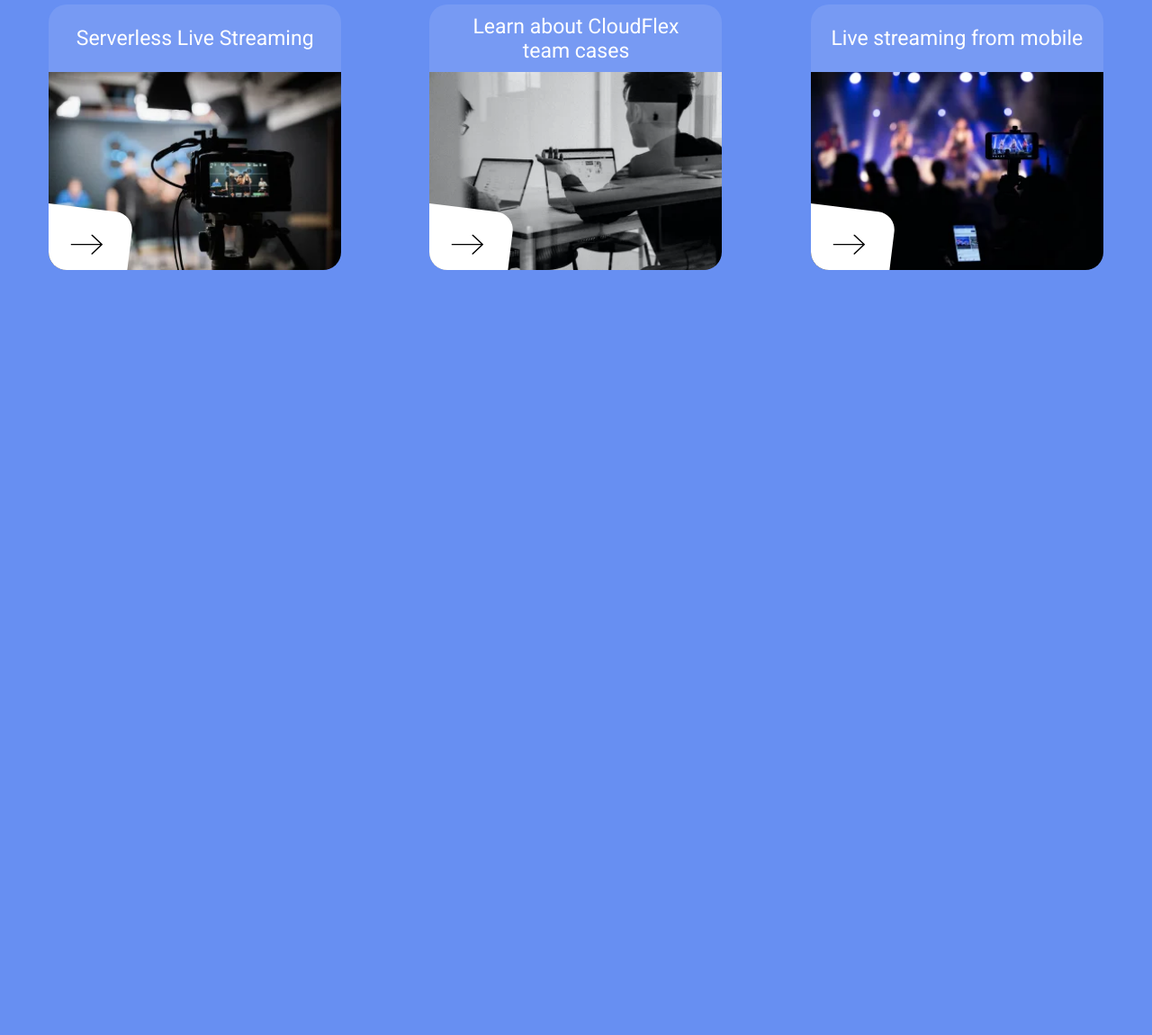
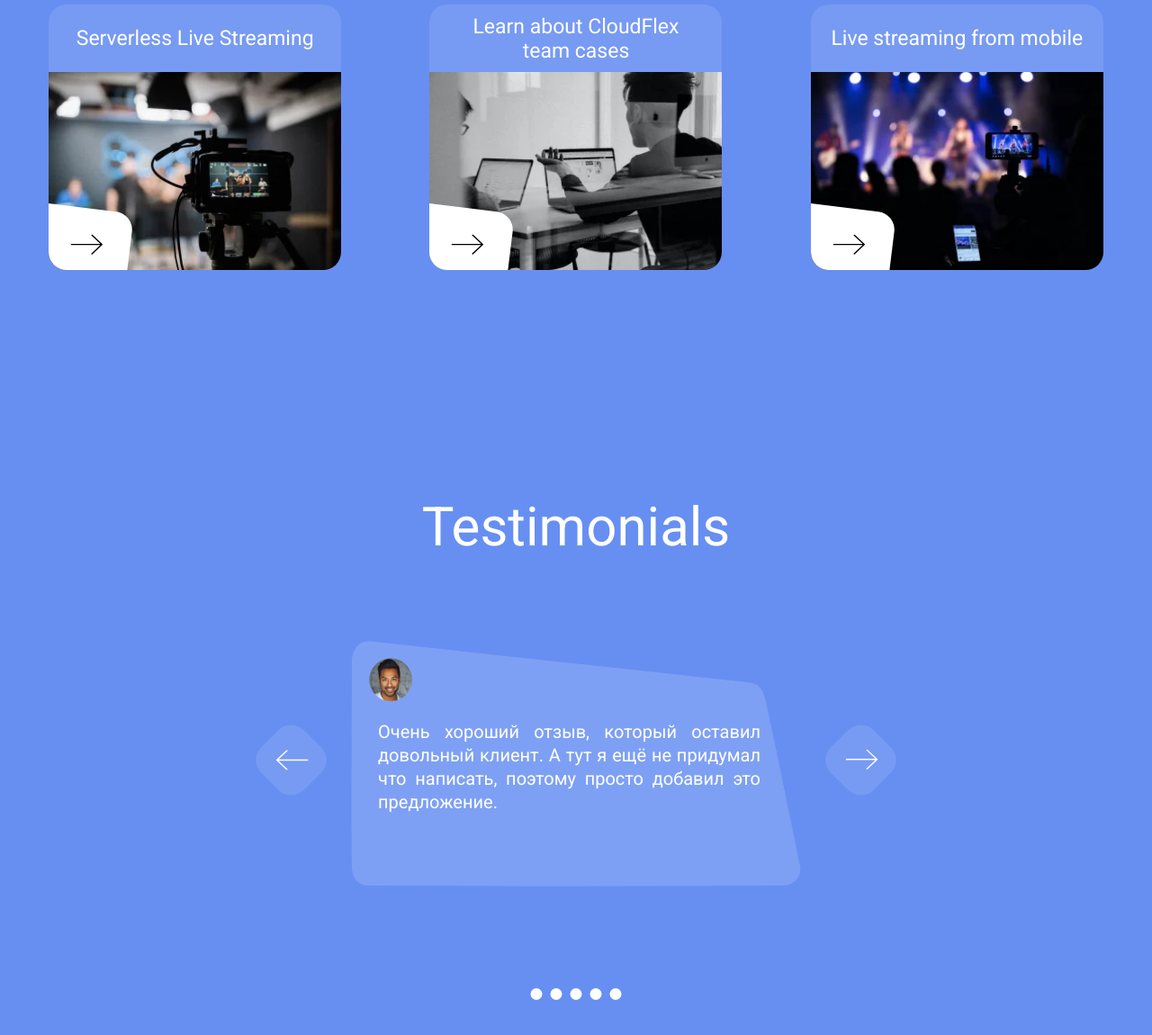
Before and after one commit to atrocityz/live_streaming_landing, a website: page index.html in a window 1280 px wide. Shown: the part 4166-5316 px from the top of the page at 90% size. Before the commit the page ends 4466 px from the top, so only its background shows below. Drawn offline with nearby package versions, Linux system fonts and the light colour scheme; files that its build step writes are made by us from their sources.

Commit message:
testimonials section implementation

```diff
--- a/index.html
+++ b/index.html
@@ -24,10 +24,10 @@
 
         <div class="nav__links">
           <ul class="nav__links-list list" aria-label="navigation links">
-            <li class="list__item" aria-label="first link">
+            <li class="list__item">
               <a href="#" class="list__item-link">about us</a>
             </li>
-            <li class="list__item" aria-label="second link">
+            <li class="list__item">
               <a href="#" class="list__item-link">contact</a>
             </li>
           </ul>
@@ -212,6 +212,47 @@
         </div>
       </div>
     </section>
+
+    <section class="testimonials-section" aria-label="testimonials section">
+      <div class="container">
+        <div class="testimonials">
+          <h2 class="testimonials__title">Testimonials</h2>
+          <div class="testimonials__slider slider">
+            <figure class="wave-card" aria-label="testimonials card">
+              <img src="assets/img/avatar_alpha.png" alt="" class="wave-card__avatar">
+
+              <blockquote class="wave-card__quote" cite="" aria-label="testimonials text">
+                <p>
+                  Очень хороший отзыв, который оставил
+                  довольный клиент. А тут я ещё не придумал
+                  что написать, поэтому просто добавил это
+                  предложение.
+                </p>
+              </blockquote>
+            </figure>
+
+            <button class="slider__left-btn">
+              <svg class="slider__left-btn_icon" aria-label="arrow icon">
+                <use href="assets/sprites.svg#arrow-icon"></use>
+              </svg>
+            </button>
+            <button class="slider__right-btn">
+              <svg class="slider__right-btn_icon" aria-label="arrow icon">
+                <use href="assets/sprites.svg#arrow-icon"></use>
+              </svg>
+            </button>
+
+            <div class="slider__points">
+              <div class="slider__points-item"></div>
+              <div class="slider__points-item"></div>
+              <div class="slider__points-item"></div>
+              <div class="slider__points-item"></div>
+              <div class="slider__points-item"></div>
+            </div>
+          </div>
+        </div>
+      </div>
+    </section>
   </main>
 </body>
 
--- a/styles/_basic.scss
+++ b/styles/_basic.scss
@@ -29,7 +29,8 @@ body {
   margin: 0;
 }
 
-figure {
+figure,
+blockquote {
   margin: 0;
 }
 
--- a/styles/_cards.scss
+++ b/styles/_cards.scss
@@ -110,3 +110,39 @@
     box-shadow: 0 20px 30px 0 rgba(0, 0, 0, 0.3), inset 0 -5px 70px 25px rgba(0, 0, 0, 0.15);
   }
 }
+
+.wave-card {
+  width: 500px;
+  height: 275px;
+  background: url("../assets/wave_card_bg.svg") center/contain no-repeat;
+  @include m.d-flex(start, start, nowrap, column, 0, 20px);
+
+  &__avatar {
+    margin: 20px 0 0 20px;
+  }
+
+  &__quote {
+    margin: 0 45px 0 30px;
+    @include m.font(20px, 400, v.$color_white);
+    line-height: 130%;
+    text-align: justify;
+  }
+
+  @media (max-width: v.$media_md) {
+    width: 400px;
+    row-gap: 15px;
+    background: url("../assets/wave_card_bg.svg") 50% 0 / contain no-repeat;
+
+    &__avatar {
+      margin: 15px 0 0 15px;
+    }
+
+    &__quote {
+      @include m.font(13px);
+    }
+  }
+
+  @media (max-width: v.$media_sm) {
+    width: 330px;
+  }
+}
--- a/styles/_importer.scss
+++ b/styles/_importer.scss
@@ -5,3 +5,4 @@
 @forward "work";
 @forward "about";
 @forward "experience";
+@forward "testimonials";
--- a/styles/_placeholders.scss
+++ b/styles/_placeholders.scss
@@ -1,4 +1,5 @@
 @use "variables" as v;
+@use "sass:color";
 
 %hover-black {
   &:hover {
@@ -20,3 +21,28 @@
     color: v.$color_white;
   }
 }
+
+%slider-button {
+  width: 67px;
+  height: 67px;
+  border: none;
+  border-radius: 20px;
+  background-color: color.adjust(v.$color_white, $alpha: -0.9);
+  rotate: z 45deg;
+
+  &:hover {
+    cursor: pointer;
+    box-shadow: inset 0 0 15px 3px rgba(0, 0, 0, 0.15);
+
+    .slider__left-btn_icon,
+    .slider__right-btn_icon {
+      fill: v.$color_black;
+    }
+  }
+}
+
+%slider-arrow_icon {
+  width: 36px;
+  height: 23px;
+  fill: v.$color_white;
+}
--- /dev/null
+++ b/styles/_testimonials.scss
@@ -0,0 +1,98 @@
+@use "variables" as v;
+@use "mixins" as m;
+@use "placeholders";
+@use "sass:color";
+
+.testimonials {
+  padding: 250px 0 250px 0;
+  margin: 0 auto;
+  @include m.d-flex(start, center, nowrap, column, 0, 90px);
+
+  &__title {
+    @include m.font(60px, 400, v.$color_white);
+
+    @media (max-width: v.$media_md) {
+      @include m.font(35px);
+    }
+  }
+
+  .slider {
+    position: relative;
+    height: 400px;
+
+    &__left-btn {
+      @extend %slider-button;
+      @include m.position(absolute, 1, -1, top, left, 100px, -100px);
+
+      &_icon {
+        @extend %slider-arrow_icon;
+        rotate: z 135deg;
+      }
+    }
+
+    &__right-btn {
+      @extend %slider-button;
+      @include m.position(absolute, 1, -1, top, right, 100px, -100px);
+
+      &_icon {
+        @extend %slider-arrow_icon;
+        rotate: z -45deg;
+      }
+    }
+
+    &__points {
+      @include m.position(absolute, 1, -1, bottom, left, 0, 50%);
+      translate: -50% 0;
+      @include m.d-flex(start, center, nowrap, row, 9px, 0);
+
+      &-item {
+        width: 13px;
+        height: 13px;
+        border-radius: 50%;
+        background-color: v.$color_white;
+
+        &:hover {
+          cursor: pointer;
+          scale: 0.7;
+          background-color: v.$color_gray;
+        }
+      }
+    }
+
+    @media (max-width: v.$media_md) {
+      height: 350px;
+
+      &__left-btn {
+        top: unset;
+        bottom: 20px;
+        left: 0;
+      }
+      &__right-btn {
+        top: unset;
+        bottom: 20px;
+        right: 0;
+      }
+
+      &__points {
+        bottom: 45px;
+      }
+    }
+
+    @media (max-width: v.$media_min) {
+      &__left-btn {
+        left: 10px;
+      }
+      &__right-btn {
+        right: 10px;
+      }
+    }
+
+    @media (max-width: v.$media_sm) {
+      height: 300px;
+    }
+  }
+
+  @media (max-width: v.$media_md) {
+    padding: 200px 0 200px 0;
+  }
+}
--- a/styles/_variables.scss
+++ b/styles/_variables.scss
@@ -2,6 +2,7 @@ $color_primary: #678ff2;
 // $color_primary: #5873b6;
 $color_white: #fff;
 $color_black: #000;
+$color_gray: #b4b4b4;
 
 $media_xxl: 1400px;
 $media_xl: 1200px;
```
